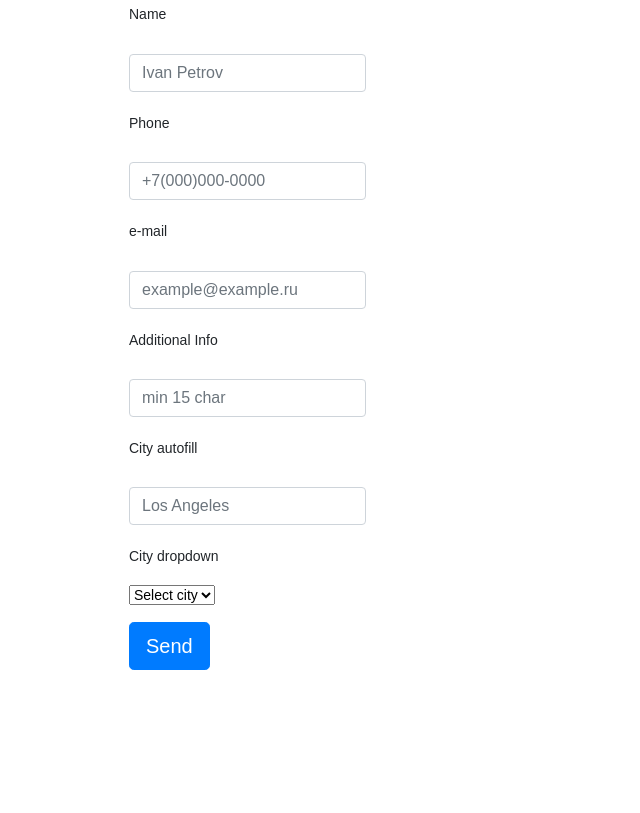
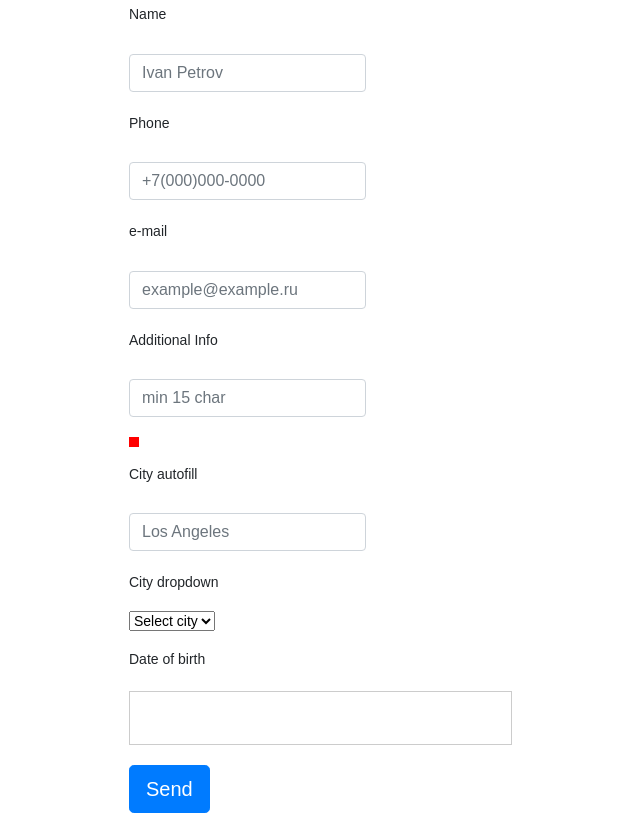
Before and after one commit to boulderboy/js2, a plain HTML site: page regExp/index.html in a window 1280 px wide. Shown: the part 560-1373 px from the top of the page, without its empty margins (126-766 px from the left). Before the commit the page ends 1230 px from the top, so only its background shows below. Drawn offline with nearby package versions, Linux system fonts and the light colour scheme; no server answers.

Commit message:
добавлена форма др

```diff
--- a/regExp/index.html
+++ b/regExp/index.html
@@ -5,6 +5,7 @@
     <title>Title</title>
     <link rel="stylesheet" href="https://stackpath.bootstrapcdn.com/bootstrap/4.1.3/css/bootstrap.min.css" integrity="sha384-MCw98/SFnGE8fJT3GXwEOngsV7Zt27NXFoaoApmYm81iuXoPkFOJwJ8ERdknLPMO" crossorigin="anonymous">
     <link rel="stylesheet" href="style.css">
+    <link rel="stylesheet" href="https://ajax.googleapis.com/ajax/libs/jqueryui/1.12.1/themes/smoothness/jquery-ui.css">
 </head>
 <body>
 <div class="text p-3">
@@ -57,7 +58,7 @@
     The officer flourished his arm and hastily rode away.
     'It's all the fault of these fellows on the staff that there's this disorder,' he muttered. 'Do as you like.'
 </div>
-<div class="container">
+<div class="container" id="container">
     <div class="row">
         <div class="col-4">
             <form class="mt-3">
@@ -76,6 +77,7 @@
                 <div class="form-group">
                     <label for="text">Additional Info</label>
                     <input type="text" class="form-control" id="text" placeholder="min 15 char">
+                    <div id="test" style="width: 10px; height: 10px; background-color: red;"></div>
                 </div>
                 <div class="form-group">
                     <label for="autocomplete">City autofill</label>
@@ -87,6 +89,11 @@
                         <option value="none">Select city</option>
                     </select>
                 </div>
+                <div class="form-group">
+                    <p>Date of birth</p>
+                    <input type="text" id="date-of-birth">
+                </div>
+
                 <button type="submit" class="btn btn-primary btn-lg">Send</button>
             </form>
         </div>
@@ -94,9 +101,10 @@
 </div>
 <script src="https://ajax.googleapis.com/ajax/libs/jquery/3.3.1/jquery.min.js"></script>
 <script src="jquery.autocomplete.js"></script>
+<script src="https://ajax.googleapis.com/ajax/libs/jqueryui/1.12.1/jquery-ui.min.js"></script>
 <script src="js.js"></script>
-<script src="https://cdnjs.cloudflare.com/ajax/libs/popper.js/1.14.3/umd/popper.min.js" integrity="sha384-ZMP7rVo3mIykV+2+9J3UJ46jBk0WLaUAdn689aCwoqbBJiSnjAK/l8WvCWPIPm49" crossorigin="anonymous"></script>
-<script src="https://stackpath.bootstrapcdn.com/bootstrap/4.1.3/js/bootstrap.min.js" integrity="sha384-ChfqqxuZUCnJSK3+MXmPNIyE6ZbWh2IMqE241rYiqJxyMiZ6OW/JmZQ5stwEULTy" crossorigin="anonymous"></script>
+<!--<script src="https://cdnjs.cloudflare.com/ajax/libs/popper.js/1.14.3/umd/popper.min.js" integrity="sha384-ZMP7rVo3mIykV+2+9J3UJ46jBk0WLaUAdn689aCwoqbBJiSnjAK/l8WvCWPIPm49" crossorigin="anonymous"></script>-->
+<!--<script src="https://stackpath.bootstrapcdn.com/bootstrap/4.1.3/js/bootstrap.min.js" integrity="sha384-ChfqqxuZUCnJSK3+MXmPNIyE6ZbWh2IMqE241rYiqJxyMiZ6OW/JmZQ5stwEULTy" crossorigin="anonymous"></script>-->
 <script src="form.js"></script>
 <script src="city.js"></script>
 
```
